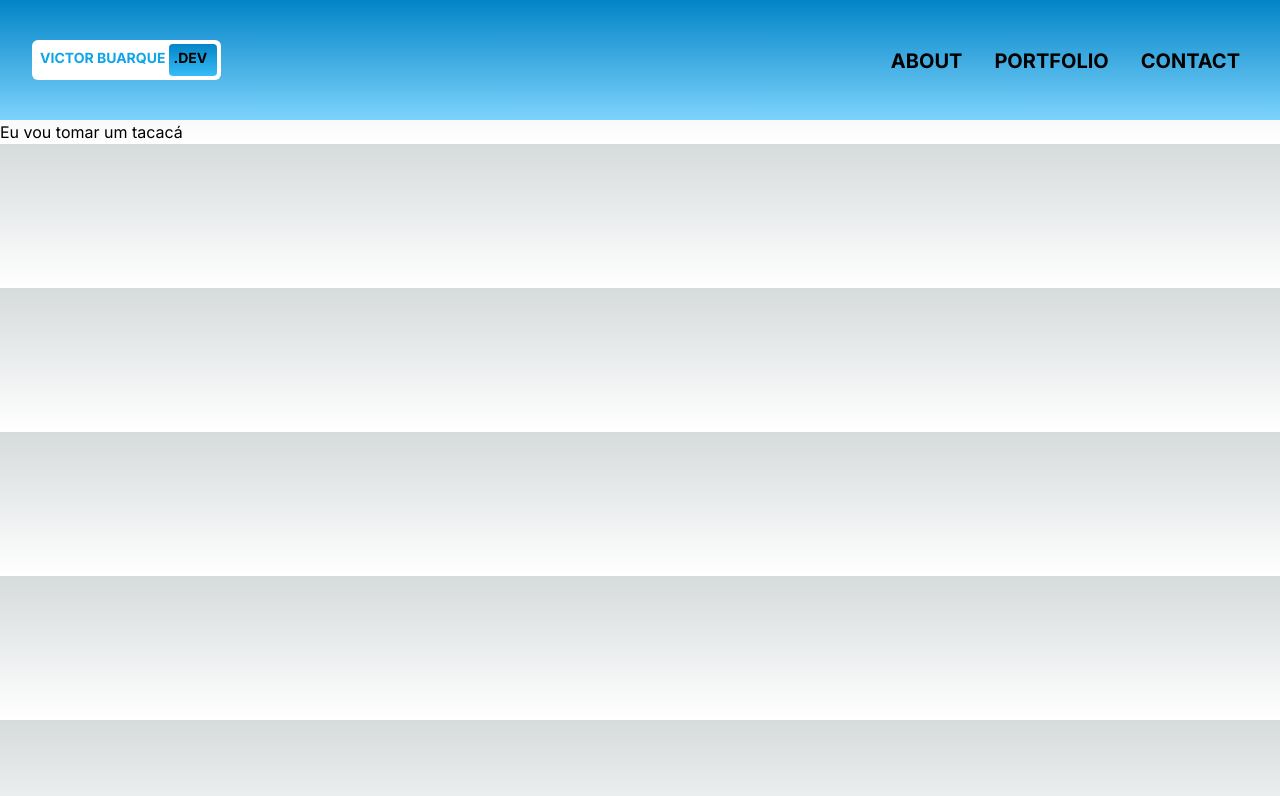
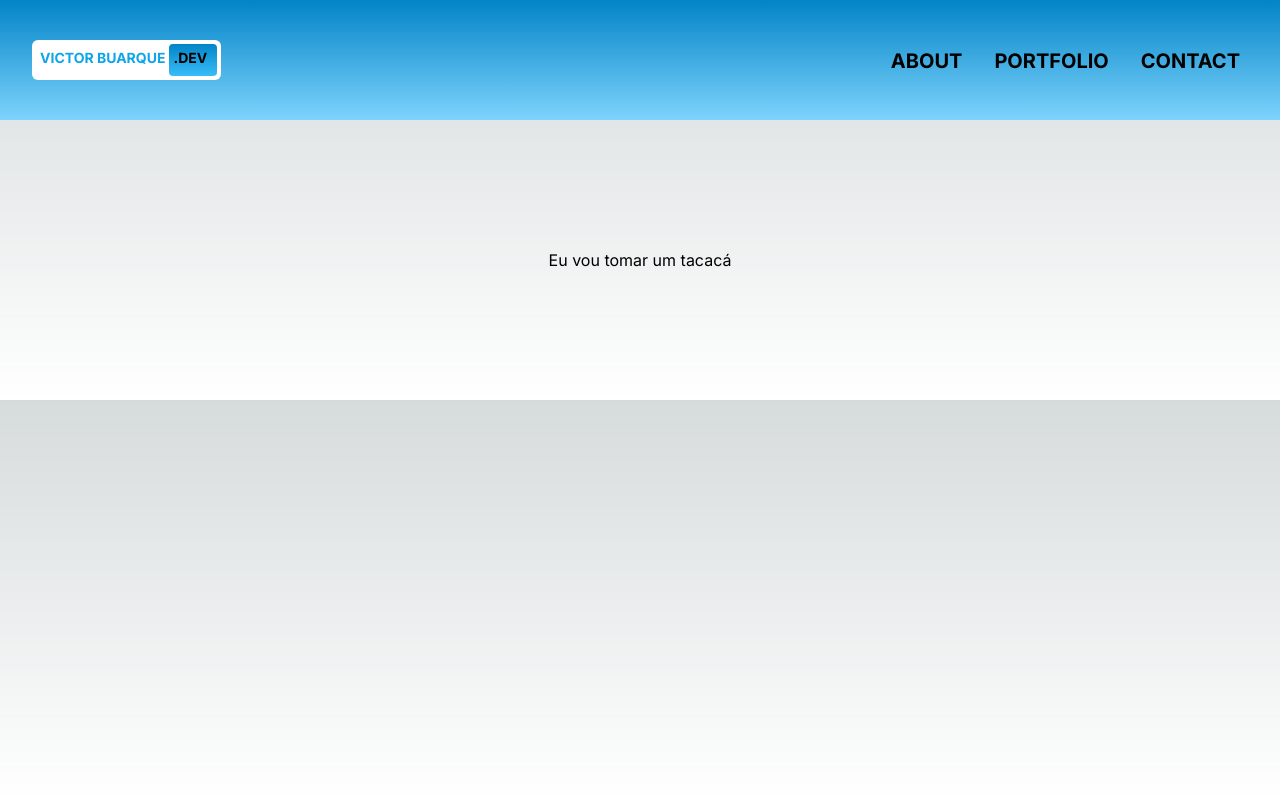
Before and after one commit to VictorBuarque/next-animated-portfolio, a Next.js app: page / in a window 1280 px wide. Shown: the top 796 px of the page. Built offline with nearby package versions, Linux system fonts and the light colour scheme.

Commit message:
refactor: layout styles

```diff
--- a/src/app/layout.tsx
+++ b/src/app/layout.tsx
@@ -18,10 +18,10 @@ export default function RootLayout({
   return (
     <html lang="en">
       <body className={inter.className}>
-        <div className="bg-gradient-to-b from-sky-600 to-sky-300">
+        <div className="flex flex-col min-w-screen bg-gradient-to-b from-sky-600 to-sky-300">
           <Header />
         </div>
-        <div>{children}</div>
+        <section className="min-h-full flex flex-1 items-center justify-center py-32">{children}</section>
       </body>
     </html>
   );
```
